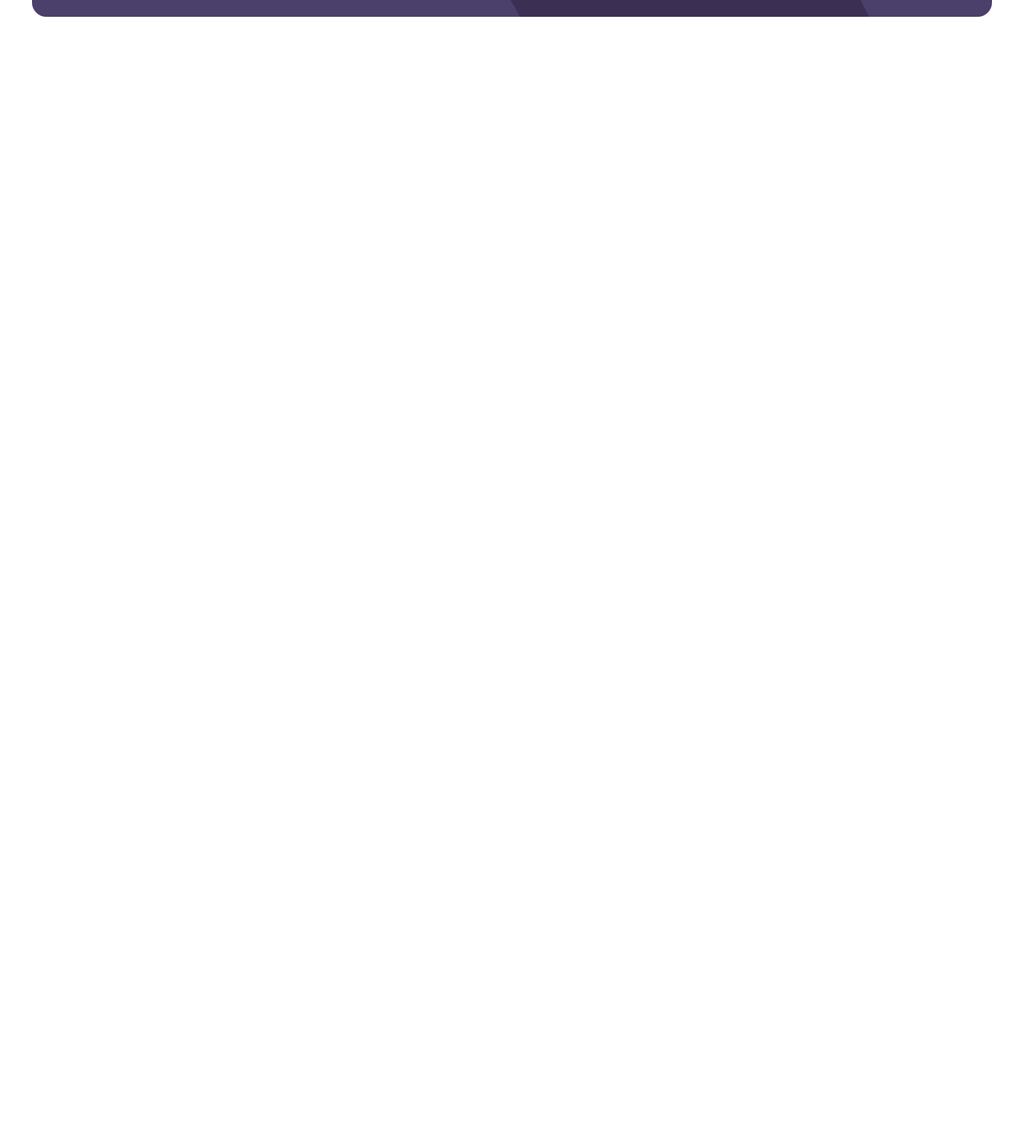
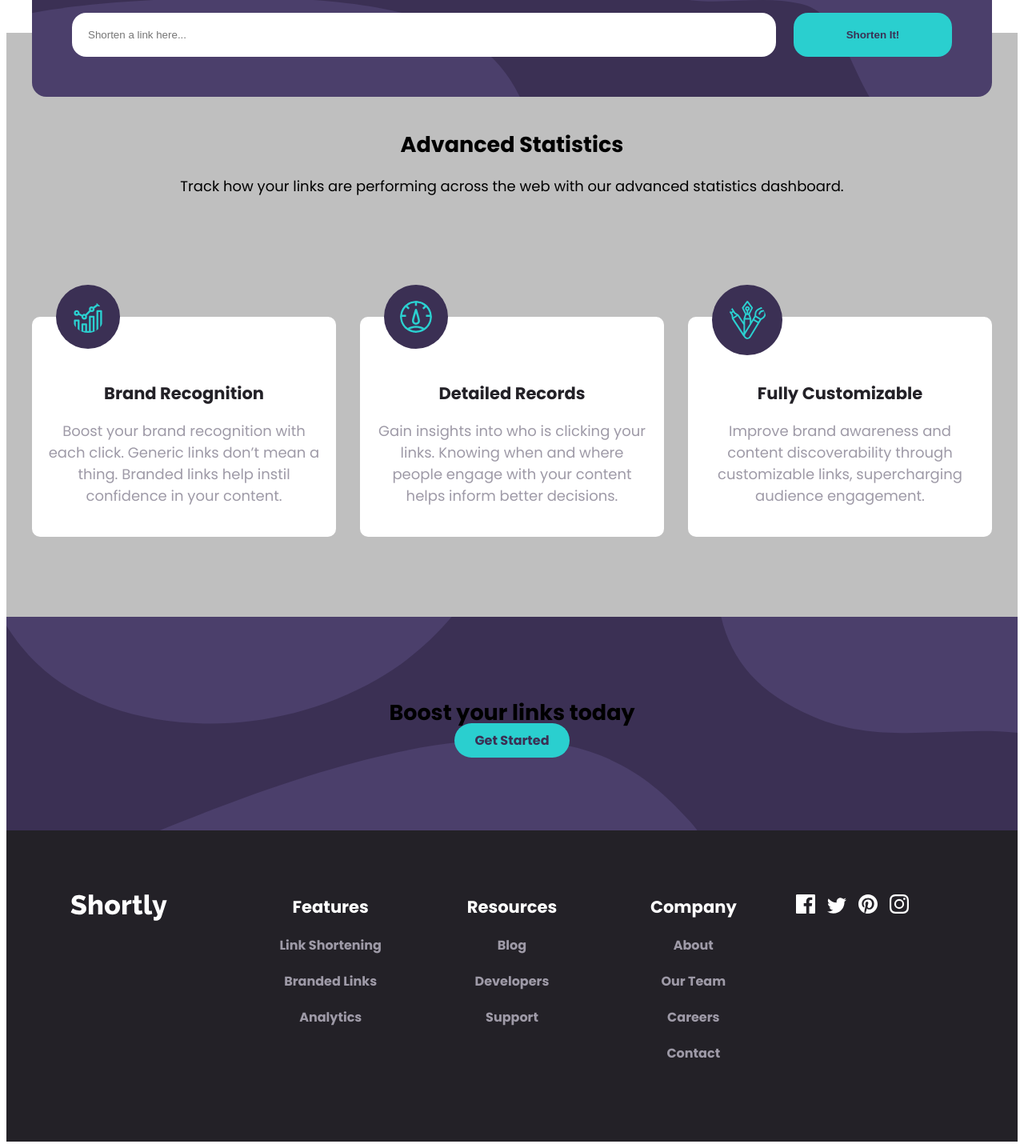
Before and after one commit to srv24/frontend-test, a website: page index.html in a window 1280 px wide. Shown: the part 753-2188 px from the top of the page at 80% size. Before the commit the page ends 800 px from the top, so only its background shows below. Drawn offline with Linux system fonts and the light colour scheme.

Commit message:
were added styles details

```diff
--- a/index.html
+++ b/index.html
@@ -32,7 +32,7 @@
 
     <div class="login">
       <a href="#">Login</a>
-      <a class="boton-principal"  href="#">Sign Up</a>
+      <a class="boton-principal" href="#">Sign Up</a>
     </div>
 
   </header>
@@ -61,56 +61,90 @@
     </form>
   </div>
 
+  <div class="main">
+    <div class="contenedor ">
+
+      <div class="main-text">
+        <h2 class="center">Advanced Statistics</h2>
+        <p class="center">Track how your links are performing across the web with our
+          advanced statistics dashboard.</p>
+      </div>
+
+      <div class="div-main">
+
+        <section class="article-main">
+          <img src="images/icon-brand-recognition.svg" alt="">
+          <h3> Brand Recognition</h3>
+          <p>Boost your brand recognition with each click. Generic links don’t
+            mean a thing. Branded links help instil confidence in your content.</p>
+        </section>
+
+        <section class="article-main">
+          <img src="images/icon-detailed-records.svg" alt="">
+          <h3>Detailed Records</h3>
+          <p> Gain insights into who is clicking your links. Knowing when and where
+            people engage with your content helps inform better decisions.
+          </p>
+        </section>
+
+        <section class="article-main">
+          <img src="images/icon-fully-customizable.svg" alt="">
+          <h3>Fully Customizable</h3>
+          <p>Improve brand awareness and content discoverability through customizable
+            links, supercharging audience engagement.</p>
+        </section>
+      </div>
+    </div>
+  </div>
+
+  <div class="boost">
+    <h2>Boost your links today</h2>
+    <a class="boton-principal" href="#">Get Started</a>
+  </div>
 
 
-  <!--
+  <div class="footer">
+    <section class="footer-icon">
+      <a href="#"><img src="images/logo-footer.svg" alt="logo"></a>
+    </section>
 
-  Shorten a link here...
+    <section class="footer-enlaces">
+      <h3>Features</h3>
+      <li>
+        <ul><a href="#"> Link Shortening</a></ul>
+        <ul><a href="#">Branded Links</a></ul>
+        <ul><a href="#">Analytics</a> </ul>
+      </li>
 
-  Shorten It!
+    </section>
 
-  Advanced Statistics
+    <section class="footer-enlaces">
+      <h3> Resources</h3>
+      <li>
+        <ul><a href="#">Blog</a></ul>
+        <ul><a href="#">Developers</a></ul>
+        <ul><a href="#">Support</a></ul>
+      </li>
+    </section>
 
-  Track how your links are performing across the web with our
-  advanced statistics dashboard.
+    <section class="footer-enlaces">
+      <h3> Company</h3>
+      <li>
+        <ul><a href="#">About</a></ul>
+        <ul><a href="#">Our Team</a></ul>
+        <ul><a href="#">Careers</a></ul>
+        <ul><a href="#">Contact</a></ul>
+      </li>
+    </section>
 
-  Brand Recognition
+    <section class="footer-iconos">
+      <a href="#"><img src="images/icon-facebook.svg" alt="icono-facebook"></a>
+      <a href="#"><img src="images/icon-twitter.svg" alt="icono-twitter"></a>
+      <a href="#"><img src="images/icon-pinterest.svg" alt="icono-pinerest"></a>
+      <a href="#"><img src="images/icon-instagram.svg" alt="icono-instagram"></a>
+    </section>
+  </div>
 
-  Boost your brand recognition with each click. Generic links don’t
-  mean a thing. Branded links help instil confidence in your content.
-
-  Detailed Records
-
-  Gain insights into who is clicking your links. Knowing when and where
-  people engage with your content helps inform better decisions.
-
-  Fully Customizable
-
-  Improve brand awareness and content discoverability through customizable
-  links, supercharging audience engagement.
-
-  Boost your links today
-
-  Get Started
-
-  Features
-
-  Link Shortening
-  Branded Links
-  Analytics
-
-  Resources
-
-  Blog
-  Developers
-  Support
-
-  Company
-
-  About
-  Our Team
-  Careers
-  Contact -->
 
 
 </body>
--- a/src/scss/base/_globales.scss
+++ b/src/scss/base/_globales.scss
@@ -1,4 +1,3 @@
-
 @use 'base/variables' as v;
 
 @import url('https://fonts.googleapis.com/css2?family=Poppins:wght@400;700;900&display=swap%27');
@@ -9,7 +8,9 @@ html {
     box-sizing: border-box;
 }
 
-*,*:before, *:after {
+*,
+*:before,
+*:after {
     box-sizing: inherit;
 }
 
@@ -18,13 +19,19 @@ body {
     font-family: 'Poppins', sans-serif;
 }
 
-a{
+ul,
+li {
+    list-style: none;
+
+}
+
+a {
     text-decoration: none;
     color: v.$gris;
     font-weight: 700;
     font-size: 1.6rem;
 
-    &:hover{
+    &:hover {
         color: v.$dark;
         cursor: pointer;
     }
@@ -36,6 +43,12 @@ a{
     margin: 0 auto;
 }
 
-h1, h2, h3 {
+h1,
+h2,
+h3 {
     margin: 0;
 }
+
+.center {
+    text-align: center;
+}
--- /dev/null
+++ b/src/scss/components/_boost.scss
@@ -0,0 +1,10 @@
+@use 'base/variables' as v;
+
+.boost {
+    text-align: center;
+    padding: 10rem;
+    background-image: url(../../../images/bg-boost-desktop.svg);
+    background-repeat: no-repeat;
+    background-size: cover;
+    background-color: v.$dark;
+}
--- /dev/null
+++ b/src/scss/components/_footer.scss
@@ -0,0 +1,28 @@
+
+@use 'base/variables' as v;
+
+.footer {
+    background-color: v.$violetaOscuro;
+    padding: 8rem;
+    display: grid;
+    grid-template-columns: repeat(5, 1fr);
+    column-gap: 3rem;
+
+    .footer-enlaces{
+        text-align: center;
+    }
+
+    .footer-enlaces ul {
+        padding: 0;
+    }
+    .footer-iconos a{
+        margin-right: 1rem;
+    }
+    .footer-enlaces h3{
+        color: #fff;
+    }
+
+    .footer-enlaces a{
+        color: v.$GrayishViolet;
+    }
+}
--- a/src/scss/components/_formulario.scss
+++ b/src/scss/components/_formulario.scss
@@ -7,6 +7,8 @@
     padding: 5rem;
     background-size: cover;
     border-radius: 1.8rem;
+    position: relative;
+    top: 10rem;
 }
 .form{
     display: flex;
--- a/src/scss/components/_index.scss
+++ b/src/scss/components/_index.scss
@@ -1,3 +1,6 @@
 @forward 'header';
 @forward 'hero';
 @forward 'formulario';
+@forward 'main';
+@forward 'boost';
+@forward 'footer';
--- /dev/null
+++ b/src/scss/components/_main.scss
@@ -0,0 +1,47 @@
+@use 'base/variables' as v;
+
+.main{
+    margin-top: 2rem;
+    background-color: v.$gris;
+     width: 100%;
+
+    .div-main{
+        margin-top: 5rem;
+        display: grid;
+        grid-template-columns: repeat(3, 1fr);
+        column-gap: 3rem;
+        position:relative;
+        padding: 10rem 0;
+    }
+    .main-text {
+        padding-top: 12rem;
+    }
+}
+
+.article-main {
+
+    position:relative;
+    background-color: #fff;
+    border-radius: 1rem;
+    padding: 2rem;
+
+    h3{
+        font-weight: bold;
+        color: v.$violetaOscuro;
+        text-align: center;
+        margin-top: 6rem;
+    }
+
+    img{
+        background-color: v.$dark;
+        padding: 2rem;
+        border-radius: 50%;
+        position: absolute;
+        top: -4rem;
+        left: 3rem;
+    }
+    p{
+        color: v.$GrayishViolet;
+        text-align: center;
+    }
+}
```
Also changed, not shown: build/css/app.css, build/css/components/main.css (added), build/js/app.js (added), images/logo-footer.svg (added), src/js/app.js (added).
